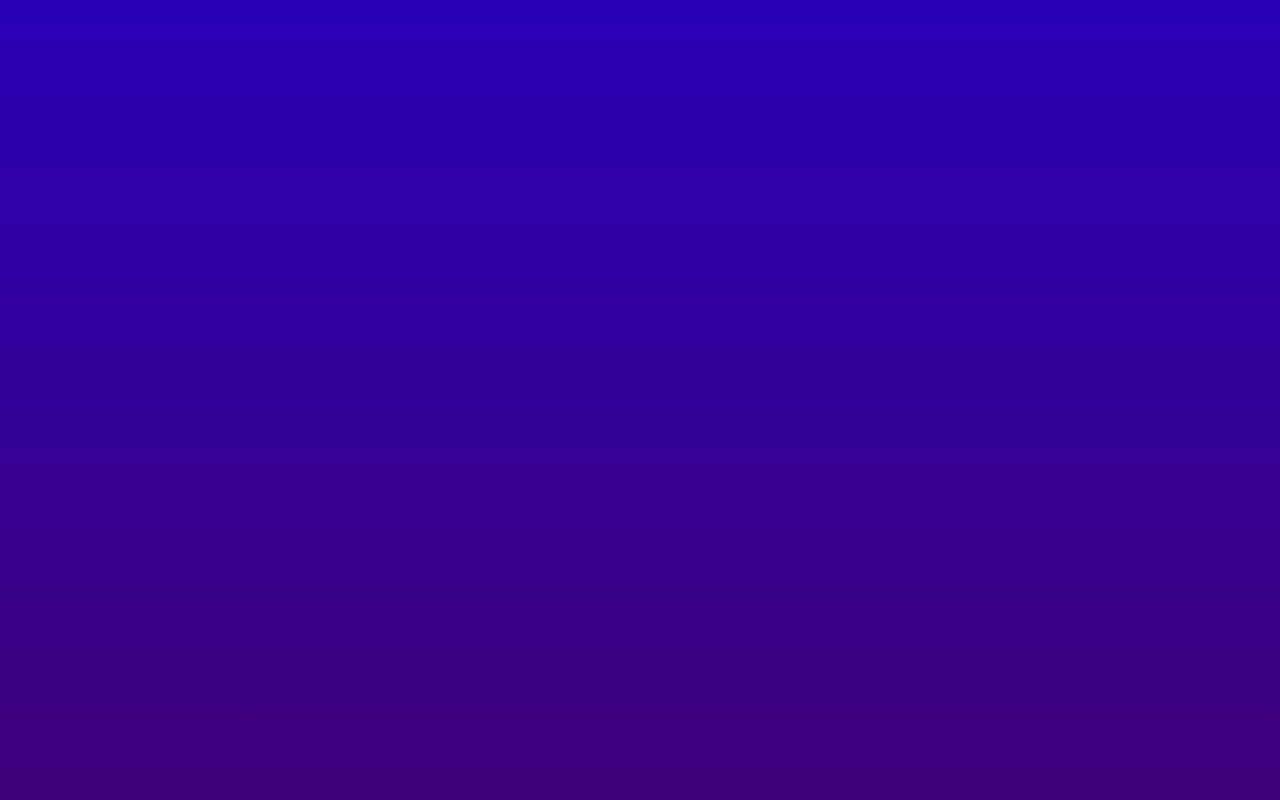
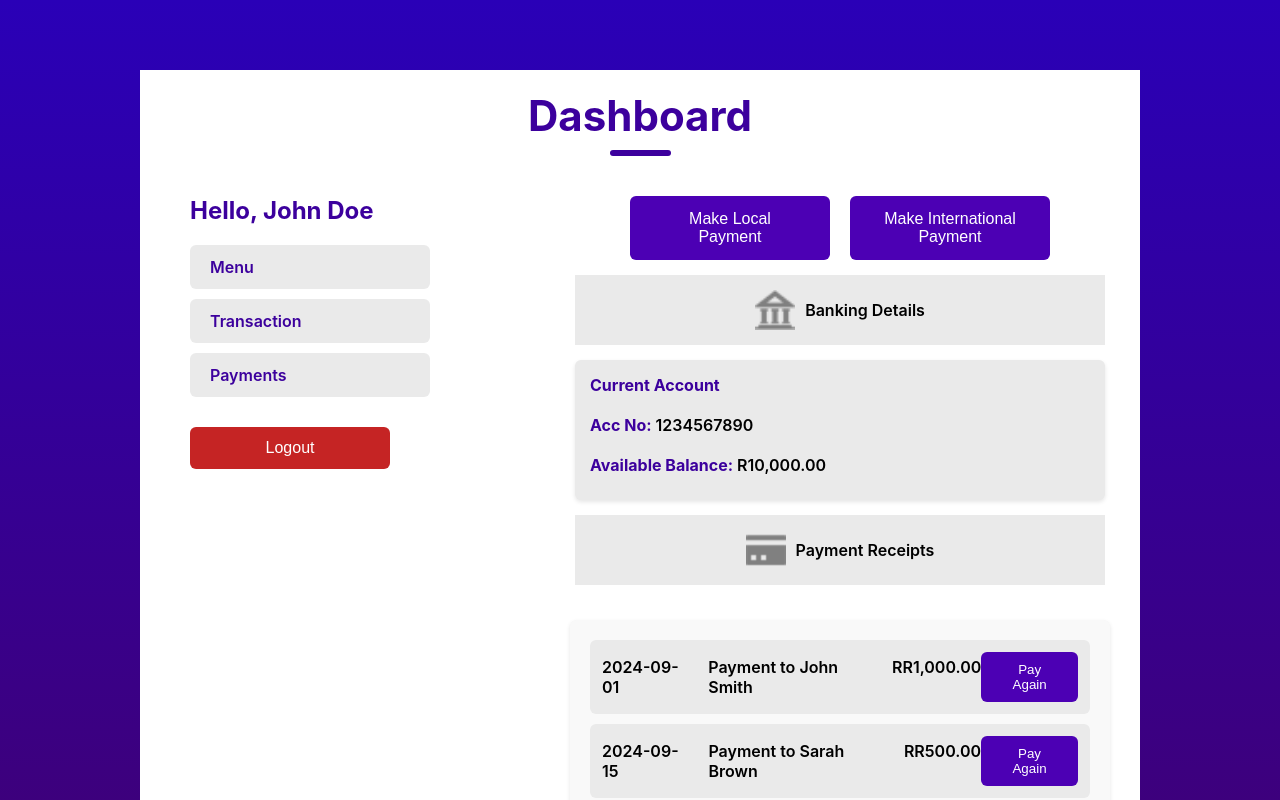
Before and after one commit to EthanSchoonbee/ADPS_POE, a React (Create React App) app in the folder frontend/: page /Dashboard in a window 1280 px wide. Before the commit this address had no page. Shown: the top 800 px of the page. Built offline with nearby package versions, Linux system fonts and the light colour scheme.

Commit message:
AD-10 Added dashboard page.

```diff
--- a/frontend/src/App.js
+++ b/frontend/src/App.js
@@ -10,6 +10,7 @@ import Register from './Components/Register/Register';
 import Payment from './Components/Payment/Payment';
 import CustomerDash from "./Components/CustomerDashboard/CustomerDash";
 import EmployeeDash from "./Components/EmployeeDash/EmployeeDash";
+import Dashboard from "./Components/Dashboard/Dashboard";
 
 
 function App() {
@@ -23,6 +24,7 @@ function App() {
         <Route path="/Payment" element={ <Payment />} />
         <Route path="/CustomerDash" element={ <CustomerDash />} />
         <Route path={"/EmployeeDash"} element={ <EmployeeDash />} />
+        <Route path={"/Dashboard"} element={< Dashboard />} />s
       </Routes>
       </div>
     </main>
--- /dev/null
+++ b/frontend/src/Components/Dashboard/Dashboard.css
@@ -0,0 +1,245 @@
+.dashboardContainer {
+    display: flex;
+    flex-direction: column;
+    width: 100%;
+    max-width: 1000px;
+    margin: auto;
+    margin-top: 70px;
+    background: #fff;
+    margin-bottom: 50px;
+    align-items: center; /* Center everything horizontally */
+}
+
+.dashboardHeader {
+    display: flex;
+    flex-direction: column;
+    align-items: center;
+    gap: 9px;
+    width: 100%;
+    margin-top: 20px;
+}
+
+.dashboardText {
+    color: #3c009d;
+    font-size: 42px;
+    font-weight: 700;
+}
+
+.dashboardUnderline {
+    width: 61px;
+    height: 6px;
+    background: #3C009D;
+    border-radius: 9px;
+}
+
+.dashboardContent {
+    margin-top: 40px;
+    display: flex;
+    justify-content: center; /* Horizontally center the content */
+    gap: 40px;
+    width: 100%;
+}
+
+.mainSection {
+    display: flex;
+    justify-content: center; /* Center content horizontally */
+    align-items: flex-start; /* Align items at the top */
+    gap: 40px;
+    width: 100%;
+    max-width: 900px;
+}
+
+.leftSection {
+    flex: 1;
+    display: flex;
+    flex-direction: column;
+    align-items: flex-start; /* Align content to the left */
+    gap: 20px;
+}
+
+.rightSection {
+    flex: 2;
+    display: flex;
+    flex-direction: column;
+    align-items: center; /* Center all content horizontally */
+    gap: 15px;
+    width: 100%;
+    max-width: 500px; /* Limit the width of the right section */
+}
+
+.customerName {
+    text-align: left;
+    width: 100%;
+}
+
+.customerName h2 {
+    color: #3c009d;
+    font-size: 24px;
+    margin: 0;
+}
+
+.verticalMenu {
+    display: flex;
+    flex-direction: column;
+    gap: 10px;
+    align-items: flex-start; /* Align items to the left */
+}
+
+.menuItem {
+    padding: 12px 20px;
+    background: #eaeaea;
+    text-align: left;
+    border-radius: 6px;
+    color: #3c009d;
+    font-weight: 600;
+    cursor: pointer;
+    width: 200px;
+}
+
+.menuItem:hover {
+    background-color: #ddd;
+}
+
+.logoutItem {
+    margin-top: 20px;
+}
+
+.logoutBtn {
+    padding: 12px 20px;
+    background: #c52424;
+    color: white;
+    border: none;
+    border-radius: 6px;
+    font-size: 16px;
+    cursor: pointer;
+    width: 200px;
+}
+
+.logoutBtn:hover {
+    background: #a41f1f;
+}
+
+.paymentButtons {
+    display: flex;
+    gap: 20px;
+    justify-content: center; /* Center the buttons horizontally */
+}
+
+.paymentBtn {
+    padding: 14px 30px;
+    background: #4c00b4;
+    color: white;
+    border: none;
+    border-radius: 6px;
+    font-size: 16px;
+    cursor: pointer;
+    width: 200px;
+}
+
+.paymentBtn:hover {
+    background: #3c009d;
+}
+
+/* Center the banking details section */
+.bankingDetails {
+    display: flex;
+    align-items: center;
+    justify-content: center;
+    gap: 10px;
+    padding: 15px;
+    background: #eaeaea;
+    width: 100%;
+    text-align: center;
+    font-weight: 600;
+}
+
+.bankIcon {
+    width: 40px;
+    height: 40px;
+    object-fit: contain;
+}
+
+/* Adjust account details section to center properly */
+.accountDetails {
+    padding: 15px;
+    background: #eaeaea;
+    width: 100%;
+    max-width: 500px; /* Set a maximum width */
+    text-align: left;
+    font-weight: 600;
+    border-radius: 6px;
+    box-shadow: 0 2px 4px rgba(0, 0, 0, 0.1);
+    display: flex;
+    flex-direction: column;
+    gap: 10px; /* Space between elements */
+}
+
+.accountDetails div {
+    margin-bottom: 10px;
+}
+
+.accountDetails span {
+    font-weight: 700;
+    color: #3c009d;
+}
+
+.paymentReceipts {
+    padding: 15px;
+    background: #eaeaea;
+    width: 100%;
+    text-align: center;
+    font-weight: 600;
+    display: flex;
+    align-items: center;
+    justify-content: center;
+    gap: 10px;
+}
+
+.cardIcon {
+    width: 40px;
+    height: 40px;
+    object-fit: contain;
+}
+
+.paymentHistoryContainer {
+    width: 100%;
+    background: #f9f9f9;
+    padding: 20px;
+    margin-top: 20px;
+    border-radius: 6px;
+    box-shadow: 0 2px 4px rgba(0, 0, 0, 0.1);
+}
+
+.paymentReceipt {
+    display: flex;
+    justify-content: space-between;
+    align-items: center;
+    padding: 12px;
+    background: #eaeaea;
+    margin-bottom: 10px;
+    border-radius: 6px;
+}
+
+.paymentInfo {
+    display: flex;
+    gap: 20px;
+}
+
+.paymentDate,
+.paymentReference,
+.paymentTotal {
+    font-weight: 600;
+}
+
+.payAgainBtn {
+    background: #4c00b4;
+    color: white;
+    border: none;
+    border-radius: 6px;
+    padding: 10px 20px;
+    cursor: pointer;
+}
+
+.payAgainBtn:hover {
+    background: #3c009d;
+}
--- /dev/null
+++ b/frontend/src/Components/Dashboard/Dashboard.js
@@ -0,0 +1,117 @@
+import React from 'react';
+import { useNavigate } from 'react-router-dom';
+
+// Importing CSS file
+import './Dashboard.css';
+import bank_icon from '../Assets/bank.png'; // Importing the bank image
+import payment_icon from '../Assets/card.png'; // Importing the card icon
+
+const Dashboard = () => {
+    const navigate = useNavigate();
+
+    // Hardcoded user data for now
+    const user = {
+        name: 'John Doe',
+        email: 'john.doe@example.com',
+        accountNumber: '1234567890',
+        balance: '10,000.00', // Example balance
+    };
+
+    // Hardcoded payment data (replace this with real data)
+    const payments = [
+        { date: '2024-09-01', reference: 'Payment to John Smith', total: 'R1,000.00' },
+        { date: '2024-09-15', reference: 'Payment to Sarah Brown', total: 'R500.00' },
+        { date: '2024-09-22', reference: 'Payment to Mike Johnson', total: 'R2,500.00' }
+    ];
+
+    // Function to handle logout
+    const handleLogout = () => {
+        localStorage.removeItem('token');
+        navigate('/'); // Redirect to login
+    };
+
+    // Function to handle "Pay Again" button click
+    const handlePayAgain = (payment) => {
+        alert(`Initiating payment for: ${payment.reference}`);
+        // Logic to trigger the payment process can go here
+    };
+
+    return (
+        <div className="dashboardContainer">
+            <div className="dashboardHeader">
+                <div className="dashboardText">Dashboard</div>
+                <div className="dashboardUnderline"></div>
+            </div>
+
+            <div className="dashboardContent">
+                <div className="mainSection">
+                    {/* Left Section (Menu) */}
+                    <div className="leftSection">
+                        <div className="customerName">
+                            <h2>Hello, {user.name}</h2>
+                        </div>
+
+                        <div className="verticalMenu">
+                            <div className="menuItem">Menu</div>
+                            <div className="menuItem">Transaction</div>
+                            <div className="menuItem">Payments</div>
+                            <div className="logoutItem">
+                                <button onClick={handleLogout} className="logoutBtn">Logout</button>
+                            </div>
+                        </div>
+                    </div>
+
+                    {/* Right Section (Buttons and placeholders) */}
+                    <div className="rightSection">
+                        <div className="paymentButtons">
+                            <button className="paymentBtn">Make Local Payment</button>
+                            <button className="paymentBtn">Make International Payment</button>
+                        </div>
+
+                        {/* Placeholder Containers */}
+                        <div className="bankingDetails">
+                            <img src={bank_icon} alt="Bank Icon" className="bankIcon" />
+                            Banking Details
+                        </div>
+
+                        {/* Account Details Section */}
+                        <div className="accountDetails">
+                            <div>
+                                <span>Current Account</span>
+                            </div>
+                            <div>
+                                <span>Acc No:</span> {user.accountNumber}
+                            </div>
+                            <div>
+                                <span>Available Balance:</span> R{user.balance}
+                            </div>
+                        </div>
+
+                        <div className="paymentReceipts">
+                            <img src={payment_icon} alt="Payment Card Icon" className="cardIcon" />
+                            Payment Receipts
+                        </div>
+
+                        {/* Payment History */}
+                        <div className="paymentHistoryContainer">
+                            {payments.map((payment, index) => (
+                                <div key={index} className="paymentReceipt">
+                                    <div className="paymentInfo">
+                                        <span className="paymentDate">{payment.date}</span>
+                                        <span className="paymentReference">{payment.reference}</span>
+                                        <span className="paymentTotal">R{payment.total}</span>
+                                    </div>
+                                    <button className="payAgainBtn" onClick={() => handlePayAgain(payment)}>
+                                        Pay Again
+                                    </button>
+                                </div>
+                            ))}
+                        </div>
+                    </div>
+                </div>
+            </div>
+        </div>
+    );
+};
+
+export default Dashboard;
--- a/frontend/src/Components/Login/Login.js
+++ b/frontend/src/Components/Login/Login.js
@@ -86,7 +86,7 @@ const Login = () => {
                     navigate('/EmployeeDash');
                 }else{
                     // navigate to the customer dashboard
-                    navigate('/Payment');
+                    navigate('/Dashboard');
                 }
             } else {
                 // failed to fetch valid token
```
